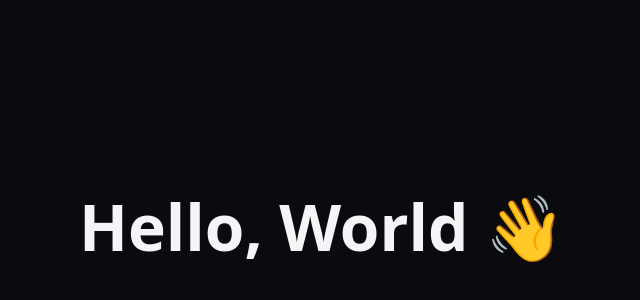
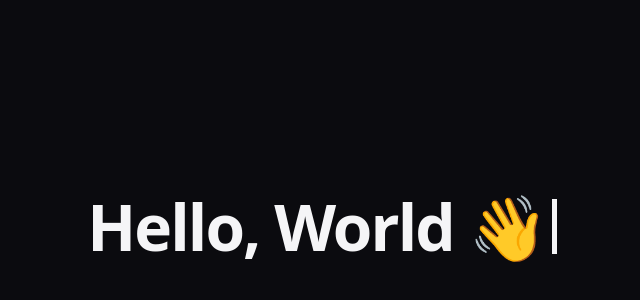
Before and after one commit to patriciargonsalves-del/hello-world, a plain HTML site: page index.html in a window 1280 px wide. Shown: the part 174-474 px from the top of the page, without its empty margins (318-958 px from the left). Drawn offline with Linux system fonts and the light colour scheme.

Commit message:
Type the greeting in when the page opens.
Co-authored-by: Cursor <cursoragent@cursor.com>

```diff
--- a/index.html
+++ b/index.html
@@ -5,11 +5,62 @@
   <meta name="viewport" content="width=device-width, initial-scale=1.0">
   <title>Hello, World</title>
   <style>
-    body { margin: 0; min-height: 100vh; display: grid; place-items: center; font-family: system-ui, sans-serif; background: #0b0b0f; color: #f5f5f7; }
-    h1 { font-size: clamp(2rem, 8vw, 4rem); }
+    body {
+      margin: 0;
+      min-height: 100vh;
+      display: grid;
+      place-items: center;
+      font-family: system-ui, sans-serif;
+      background: #0b0b0f;
+      color: #f5f5f7;
+    }
+    h1 {
+      font-size: clamp(2rem, 8vw, 4rem);
+      font-weight: 600;
+      letter-spacing: -0.03em;
+    }
+    .caret {
+      display: inline-block;
+      width: 0.08em;
+      height: 0.85em;
+      margin-left: 0.08em;
+      background: currentColor;
+      vertical-align: -0.05em;
+      animation: blink 1s steps(1) infinite;
+    }
+    @keyframes blink {
+      50% { opacity: 0; }
+    }
+    @media (prefers-reduced-motion: reduce) {
+      .caret { display: none; }
+    }
   </style>
 </head>
 <body>
-  <h1>Hello, World 👋</h1>
+  <h1 aria-label="Hello, World">
+    <span id="line" aria-hidden="true"></span><span class="caret" aria-hidden="true"></span>
+  </h1>
+  <script>
+    const text = "Hello, World \u{1F44B}";
+    const line = document.getElementById("line");
+    const caret = document.querySelector(".caret");
+    const chars = [...text];
+
+    const reduced = window.matchMedia("(prefers-reduced-motion: reduce)").matches;
+    if (reduced) {
+      line.textContent = text;
+      caret.remove();
+    } else {
+      let i = 0;
+      const type = () => {
+        if (i >= chars.length) return;
+        const ch = chars[i++];
+        line.textContent += ch;
+        const pause = ch === "," ? 320 : ch === " " ? 90 : 48 + Math.random() * 70;
+        setTimeout(type, pause);
+      };
+      setTimeout(type, 420);
+    }
+  </script>
 </body>
 </html>
```
